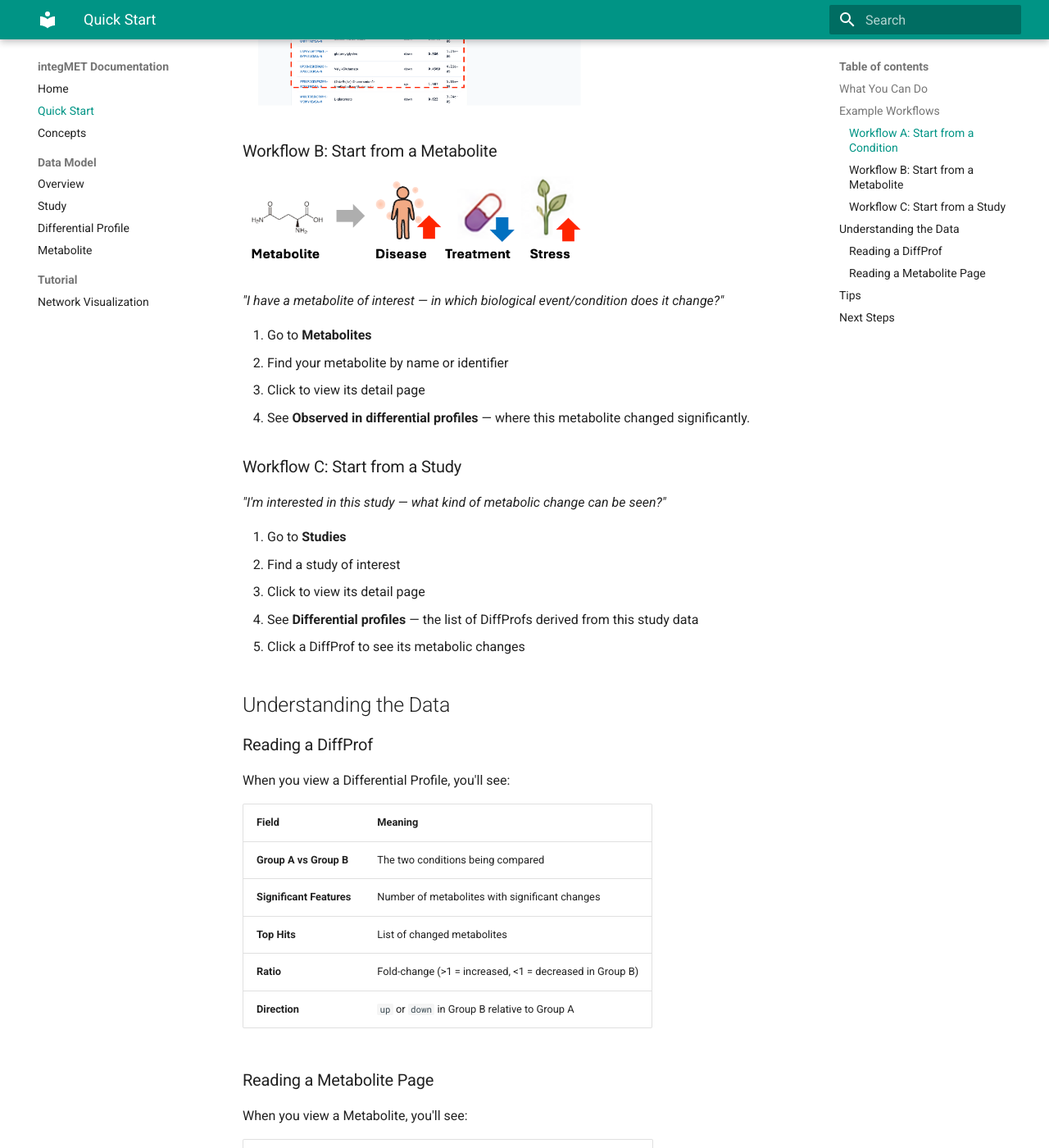
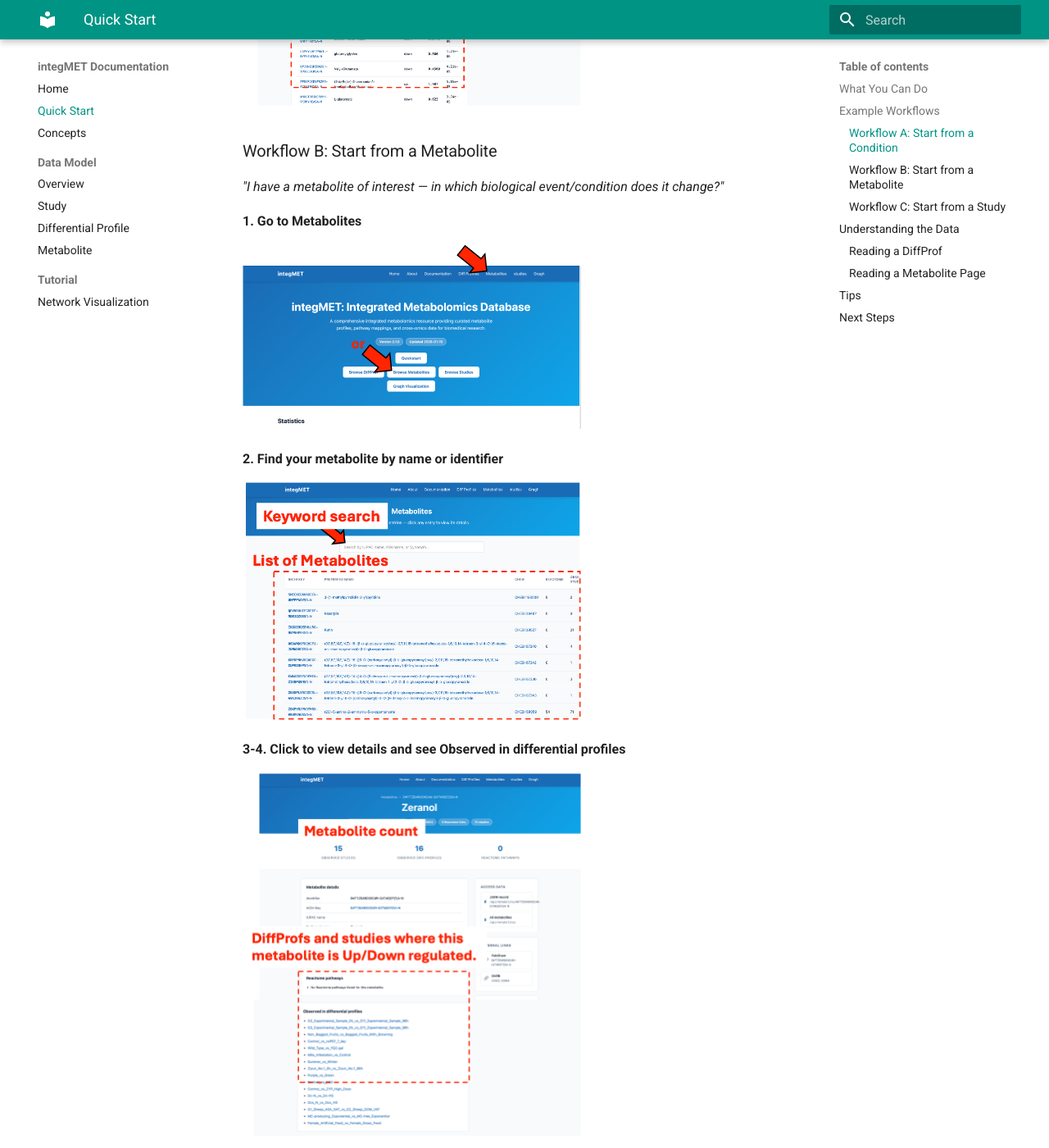
Before and after one commit to integMET/integMET-docs, an MkDocs documentation site: the page built from docs/quickstart.md, in a window 1280 px wide and 1400 px high, scrolled down 1511 px. Shown: the whole window at 82% size. Built offline with MkDocs 1.6.1 and Material for MkDocs 9.7.7, drawn with Linux system fonts in a browser that asks for light colours.

Commit message:
Add step-by-step screenshots to Workflow B
- Replace single overview image with 3 step images
- Show navigation, search, and detail views for metabolites

Co-Authored-By: Claude Opus 4.5 <noreply@anthropic.com>

```diff
--- a/docs/quickstart.md
+++ b/docs/quickstart.md
@@ -30,14 +30,19 @@ This guide helps you get started with integMET in a few minutes.
 
 ### Workflow B: Start from a Metabolite
 
-<img src="../images/workflow_from_metabolite.png" width="60%">
-
 *"I have a metabolite of interest — in which biological event/condition does it change?"*
 
-1. Go to **Metabolites**
-2. Find your metabolite by name or identifier
-3. Click to view its detail page
-4. See **Observed in differential profiles** — where this metabolite changed significantly.
+**1. Go to Metabolites**
+
+<img src="../images/workflow_from_metabolite_s1.png" width="60%">
+
+**2. Find your metabolite by name or identifier**
+
+<img src="../images/workflow_from_metabolite_s2.png" width="60%">
+
+**3-4. Click to view details and see Observed in differential profiles**
+
+<img src="../images/workflow_from_metabolite_s3.png" width="60%">
 
 ### Workflow C: Start from a Study
 
```
Also changed, not shown: docs/images/workflow_from_metabolite_s1.png (added), docs/images/workflow_from_metabolite_s2.png (added), docs/images/workflow_from_metabolite_s3.png (added).
